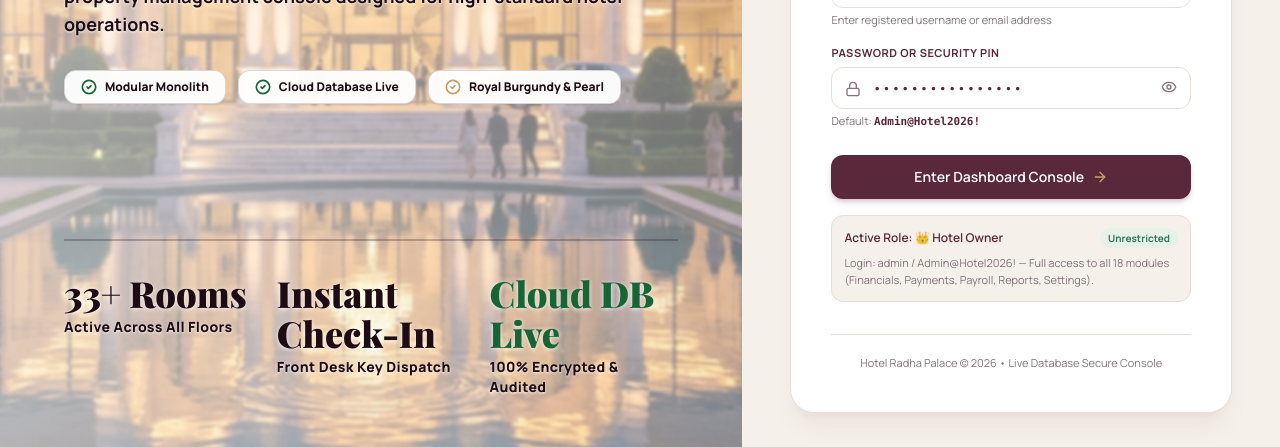
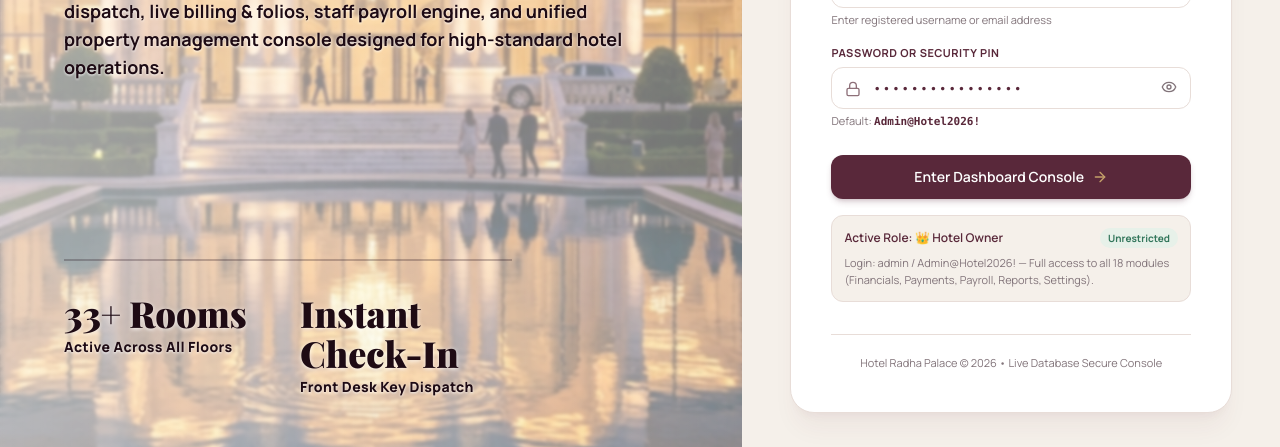
Before and after one commit to 1234Adityarajput/Hotelmangementsystem, a Next.js app in the folder frontend/: page /login in a window 1280 px wide. Shown: the part 459-906 px from the top of the page. Built offline with nearby package versions, Linux system fonts and the light colour scheme; no server answers; a web font is replaced by a local one.

Commit message:
fix(login): remove tech badges, cloud db stat column, and hide dev issues indicator

```diff
--- a/frontend/next.config.ts
+++ b/frontend/next.config.ts
@@ -2,6 +2,7 @@ import type { NextConfig } from "next";
 
 const nextConfig: NextConfig = {
   reactStrictMode: true,
+  devIndicators: false,
 };
 
 export default nextConfig;
--- a/frontend/src/app/globals.css
+++ b/frontend/src/app/globals.css
@@ -107,3 +107,10 @@
   background: #59283A;
   color: #FFFFFF;
 }
+
+/* Hide Next.js dev issue / indicator badge portal */
+nextjs-portal,
+[data-nextjs-toast],
+[data-nextjs-dev-indicator] {
+  display: none !important;
+}
--- a/frontend/src/app/login/page.tsx
+++ b/frontend/src/app/login/page.tsx
@@ -93,25 +93,10 @@ export default function LoginPage() {
             folios, staff payroll engine, and unified property management console designed for
             high-standard hotel operations.
           </p>
-
-          <div className="mt-8 flex flex-wrap items-center gap-3 text-xs">
-            <div className="flex items-center gap-2 bg-white/95 px-4 py-2 rounded-xl border border-black/15 font-black text-[#1E0B14] shadow-sm backdrop-blur-md">
-              <CheckCircle2 className="w-4 h-4 text-[#166534] stroke-[2.5]" />
-              <span>Modular Monolith</span>
-            </div>
-            <div className="flex items-center gap-2 bg-white/95 px-4 py-2 rounded-xl border border-black/15 font-black text-[#1E0B14] shadow-sm backdrop-blur-md">
-              <CheckCircle2 className="w-4 h-4 text-[#166534] stroke-[2.5]" />
-              <span>Cloud Database Live</span>
-            </div>
-            <div className="flex items-center gap-2 bg-white/95 px-4 py-2 rounded-xl border border-black/15 font-black text-[#1E0B14] shadow-sm backdrop-blur-md">
-              <CheckCircle2 className="w-4 h-4 text-[#C4A06A] stroke-[2.5]" />
-              <span>Royal Burgundy &amp; Pearl</span>
-            </div>
-          </div>
         </div>
 
-        {/* 5. Bottom 3-Column Highlights (Ultra Dark & Bold) */}
-        <div className="relative z-10 pt-8 border-t-2 border-[#1E0B14]/25 grid grid-cols-1 sm:grid-cols-3 gap-6">
+        {/* 5. Bottom Highlights */}
+        <div className="relative z-10 pt-8 border-t-2 border-[#1E0B14]/25 grid grid-cols-1 sm:grid-cols-2 gap-6 max-w-md">
           <div>
             <div className="font-serif text-3xl lg:text-4xl font-black text-[#1E0B14] drop-shadow-[0_1px_2px_rgba(255,255,255,0.9)]">33+ Rooms</div>
             <div className="text-xs sm:text-sm text-[#1E0B14] mt-1 font-black tracking-wide drop-shadow-[0_1px_1px_rgba(255,255,255,0.85)]">Active Across All Floors</div>
@@ -119,10 +104,6 @@ export default function LoginPage() {
           <div>
             <div className="font-serif text-3xl lg:text-4xl font-black text-[#1E0B14] drop-shadow-[0_1px_2px_rgba(255,255,255,0.9)]">Instant Check-In</div>
             <div className="text-xs sm:text-sm text-[#1E0B14] mt-1 font-black tracking-wide drop-shadow-[0_1px_1px_rgba(255,255,255,0.85)]">Front Desk Key Dispatch</div>
-          </div>
-          <div>
-            <div className="font-serif text-3xl lg:text-4xl font-black text-[#166534] drop-shadow-[0_1px_2px_rgba(255,255,255,0.9)]">Cloud DB Live</div>
-            <div className="text-xs sm:text-sm text-[#1E0B14] mt-1 font-black tracking-wide drop-shadow-[0_1px_1px_rgba(255,255,255,0.85)]">100% Encrypted &amp; Audited</div>
           </div>
         </div>
       </div>
```
